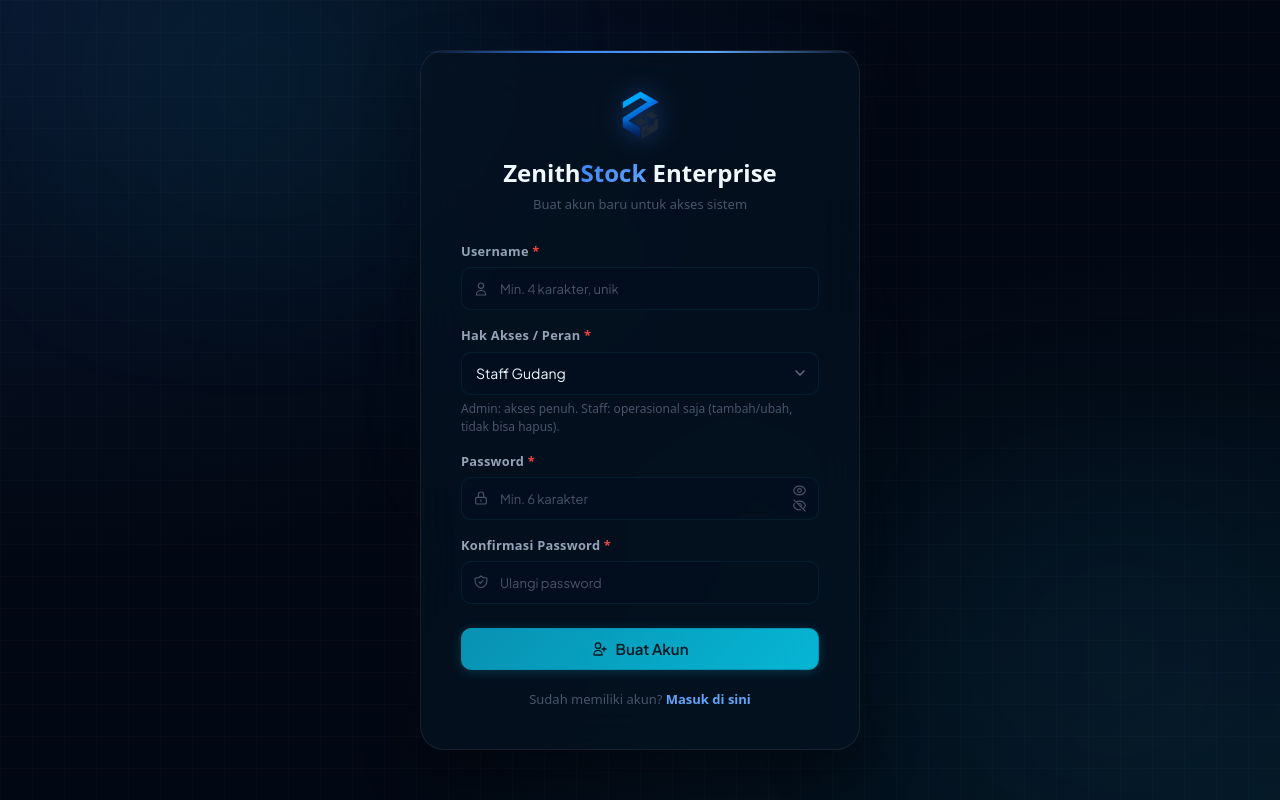
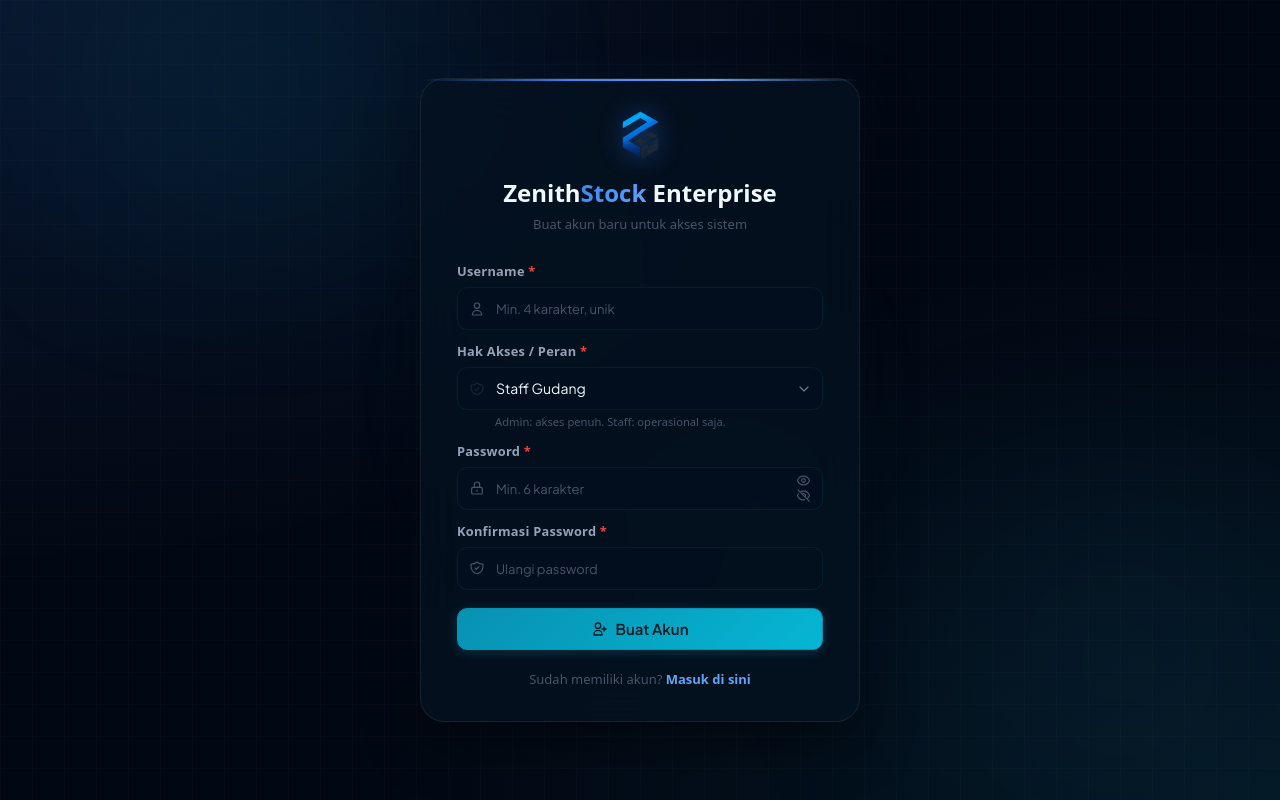
Before and after one commit to gempurbudianarki/zenithstock, a Flask app: page /register in a window 1280 px wide. Run offline with Flask 3, Linux system fonts and the light colour scheme; some libraries are stand-ins or nearby versions.

Commit message:
style: align inputs, select drop-down prefix icon, fix suffix padding, and tighten viewport heights on register.html

```diff
--- a/zenithstock/static/css/style.css
+++ b/zenithstock/static/css/style.css
@@ -1038,7 +1038,7 @@ select.form-control option {
   -webkit-backdrop-filter: blur(24px);
   border: 1px solid rgba(255, 255, 255, 0.08);
   border-radius: var(--radius-2xl);
-  padding: 40px;
+  padding: 32px 36px;
   position: relative;
   z-index: 1;
   box-shadow: 0 20px 50px rgba(0, 0, 0, 0.5), 0 0 60px rgba(59, 130, 246, 0.05);
--- a/zenithstock/templates/auth/register.html
+++ b/zenithstock/templates/auth/register.html
@@ -22,7 +22,7 @@ Tambah Pengguna Baru
     <form method="POST" action="{{ url_for('auth.register') }}" novalidate>
         {{ form.csrf_token }}
 
-        <div style="display:flex;flex-direction:column;gap:16px;margin-bottom:24px;">
+        <div style="display:flex;flex-direction:column;gap:{% if in_app %}16px{% else %}12px{% endif %};margin-bottom:{% if in_app %}24px{% else %}18px{% endif %};">
 
             <!-- Username -->
             <div>
@@ -41,10 +41,17 @@ Tambah Pengguna Baru
             <!-- Role -->
             <div>
                 <label class="form-label" for="role">Hak Akses / Peran <span style="color:var(--color-danger);">*</span></label>
-                <div class="select-wrapper">
-                    {{ form.role(id="role", class="form-control") }}
+                <div class="input-group">
+                    <span class="input-prefix">
+                        <svg style="width:16px;height:16px;" fill="none" viewBox="0 0 24 24" stroke="currentColor">
+                            <path stroke-linecap="round" stroke-linejoin="round" stroke-width="1.75" d="M9 12l2 2 4-4m5.618-4.016A11.955 11.955 0 0112 2.944a11.955 11.955 0 01-8.618 3.04A12.02 12.02 0 003 9c0 5.591 3.824 10.29 9 11.622 5.176-1.332 9-6.03 9-11.622 0-1.042-.133-2.052-.382-3.016z" />
+                        </svg>
+                    </span>
+                    <div class="select-wrapper">
+                        {{ form.role(id="role", class="form-control") }}
+                    </div>
                 </div>
-                <div class="form-helper">Admin: akses penuh. Staff: operasional saja (tambah/ubah, tidak bisa hapus).</div>
+                <div class="form-helper" style="margin-left:38px;margin-top:4px;font-size:0.7rem;line-height:1.35;">Admin: akses penuh. Staff: operasional saja.</div>
             </div>
 
             <!-- Password -->
@@ -56,7 +63,7 @@ Tambah Pengguna Baru
                             <path stroke-linecap="round" stroke-linejoin="round" stroke-width="1.75" d="M12 15v2m-6 4h12a2 2 0 002-2v-6a2 2 0 00-2-2H6a2 2 0 00-2 2v6a2 2 0 002 2zm10-10V7a4 4 0 00-8 0v4h8z" />
                         </svg>
                     </span>
-                    {{ form.password(id="password", class="form-control", placeholder="Min. 6 karakter", autocomplete="new-password", **{":type": "show ? 'text' : 'password'"}) }}
+                    {{ form.password(id="password", class="form-control has-suffix", placeholder="Min. 6 karakter", autocomplete="new-password", **{":type": "show ? 'text' : 'password'"}) }}
                     <button type="button" class="input-suffix" @click="show=!show" style="pointer-events:all;cursor:pointer;background:none;border:none;padding:0;color:var(--color-text-muted);" aria-label="Toggle visibilitas">
                         <svg x-show="!show" style="width:15px;height:15px;" fill="none" viewBox="0 0 24 24" stroke="currentColor">
                             <path stroke-linecap="round" stroke-linejoin="round" stroke-width="1.75" d="M15 12a3 3 0 11-6 0 3 3 0 016 0z" />
```
